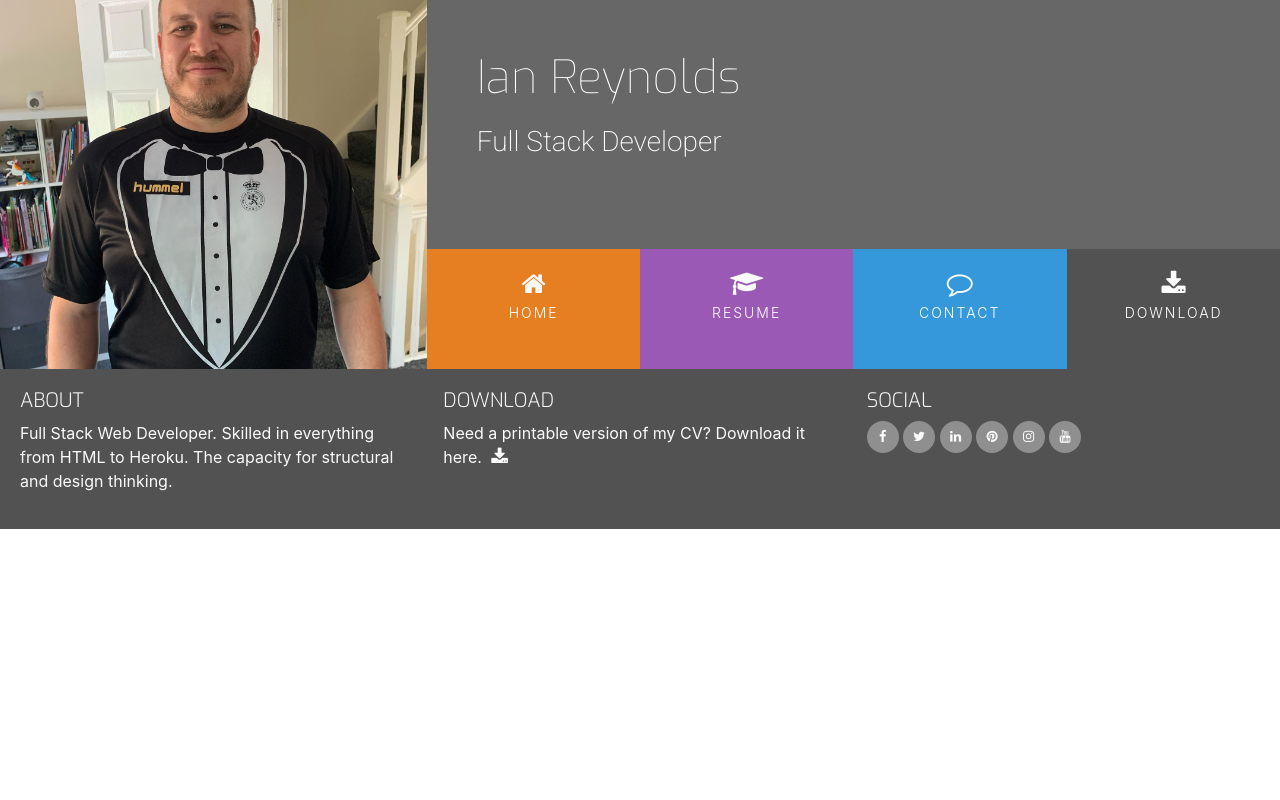
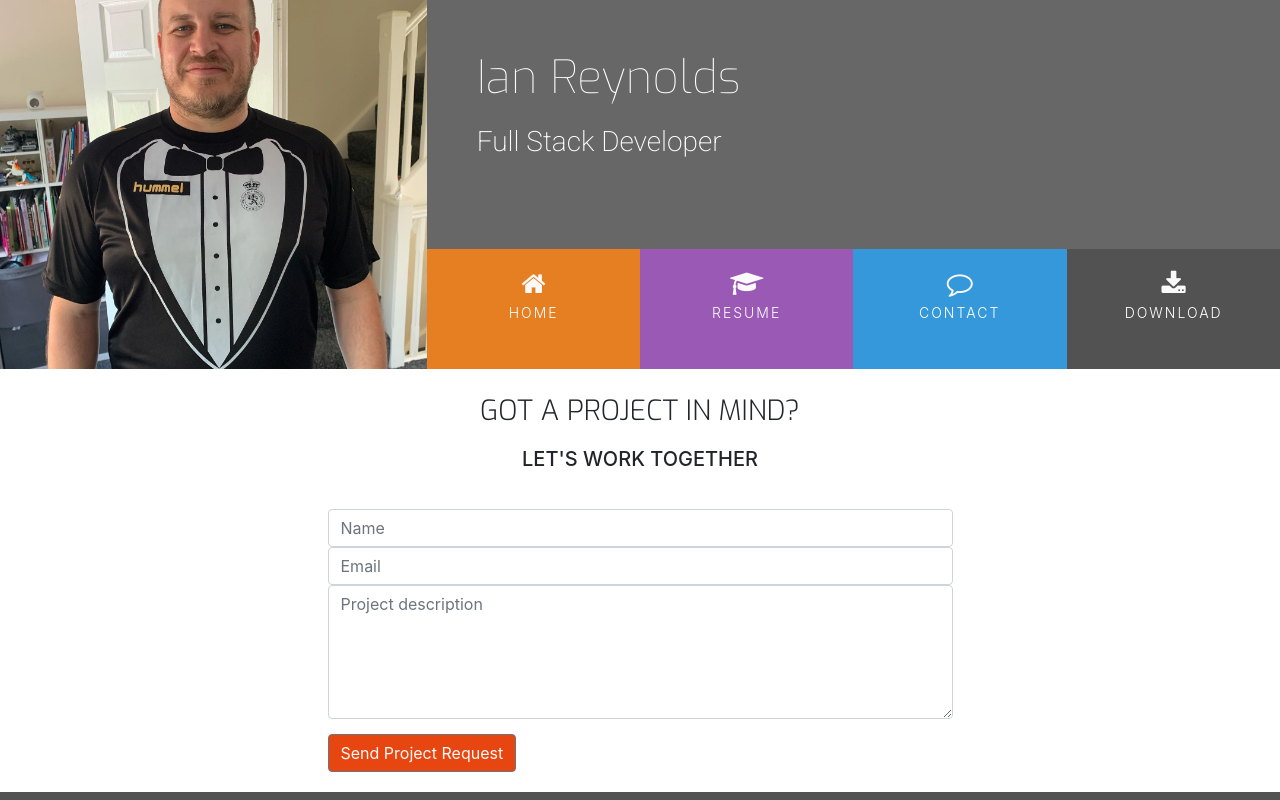
Before and after one commit to teamian27/usdresume, a plain HTML site: page contact.html in a window 1280 px wide. Shown: the top 800 px of the page. Drawn offline with nearby package versions, Linux system fonts and the light colour scheme.

Commit message:
finish resume project

```diff
--- a/assets/ccs/style.css
+++ b/assets/ccs/style.css
@@ -15,6 +15,10 @@
 
 .bg-color-work-history {
     background-color: #9b59b6;
+}
+
+.bg-color-content {
+    background-color: #fff;
 }
 
 .ui-menu-color-home {
@@ -332,3 +336,32 @@ header {
  .history-items {
     margin-bottom: 30px;
  }
+/* --------------------------Contact Form */
+.contact-heading{
+    font-family: "Exo", sans-serif;
+    font-weight: 300;
+    margin-top: 25px;
+    margin-bottom: 20px;
+}
+
+.center-form {
+    padding-top: 10px;
+    margin: 0 auto;
+    max-width: 70%;
+}
+
+button[type=submit] {
+    margin-top: 15px;
+    margin-bottom: 20px;
+    color: #fafafa;
+    background-color: #e84610;
+}
+
+/* --------------------------Media Queries */
+@media(min-width: 992px) {
+    .center-form {
+            padding-top: 30px;
+            min-height: 240px;
+            margin: 0 auto;
+            max-width: 50%;
+}
--- a/contact.html
+++ b/contact.html
@@ -31,16 +31,16 @@
                     <div class="col">
                         <ul id="nav" class="list-inline menucontainer">
                             <li class="col-6 col-sm-3 ui-menu-color-home list-inline-item menuitem" >
-                                <a href="#" class="hvr-sweep-to-bottom"><i class="fa fa-home" aria-hidden="true"></i><span>Home</span></a>
+                                <a href="index.html" class="hvr-sweep-to-bottom"><i class="fa fa-home" aria-hidden="true"></i><span>Home</span></a>
                             </li>
                             <li class="col-6 col-sm-3 ui-menu-color-resume list-inline-item menuitem">
-                                <a href="#" class="hvr-sweep-to-bottom"><i class="fa fa-graduation-cap" aria-hidden="true"></i><span>Resume</span></a>
+                                <a href="resume.html" class="hvr-sweep-to-bottom"><i class="fa fa-graduation-cap" aria-hidden="true"></i><span>Resume</span></a>
                             </li>
                             <li class="col-6 col-sm-3 ui-menu-color-contact list-inline-item menuitem" >
-                                <a href="#" class="hvr-sweep-to-bottom"><i class="fa fa-comment-o" aria-hidden="true"></i><span>Contact</span></a>
+                                <a href="contact.html" class="hvr-sweep-to-bottom"><i class="fa fa-comment-o" aria-hidden="true"></i><span>Contact</span></a>
                              </li>
                             <li class="col-6 col-sm-3 ui-menu-color-download list-inline-item menuitem">
-                                <a href="#" class="hvr-sweep-to-bottom"><i class="fa fa-download" aria-hidden="true"></i><span>Download</span></a>
+                                <a href="assets/CV/Ian Reynolds cv 2023.pdf" target="_blank" class="hvr-sweep-to-bottom"><i class="fa fa-download" aria-hidden="true"></i><span>Download</span></a>
                             </li>
                         </ul>
                     </div>
@@ -50,7 +50,26 @@
         </div>
 
     </header>
-    <section></section>
+    <section class="container-fluid">
+        <div class="row bg-color-content">
+            <div class="col">
+               <h3 class="contact-heading uppercase text-center">Got a project in mind?</h3>
+               <h5 class="uppercase text-center">Let's work together</h5>
+               <div class="center-form">
+                <form>
+                    <input type="text" name="name" id="fullname" class="form-control" placeholder="Name" required />
+                    <input type="email" name="email" id="emailaddress" class="form-control" placeholder="Email" required />
+                    <textarea rows="5" name="projectsummary" id="projectsummary" class="form-control" placeholder="Project description" required></textarea>
+                    <div class="form-row text-centre">
+                        <div class="col">
+                            <button type="submit" class="btn btn-secondary">Send Project Request</button>
+                        </div>
+                    </div>
+                </form>
+               </div>
+            </div>
+        </div>
+    </section>
     <footer id="footer-details" class="container-fluid">
         <div class="row">
             <div class="col-sm-4">
@@ -62,7 +81,7 @@
             <div class="col-sm-4">
                 <h5 class="uppercase general-sub">Download</h5>
             <p class="inline-block"> Need a printable version of my CV? Download it here.
-                <a href="#" target="_blank" class="cv-pdf">
+                <a href="assets/CV/Ian Reynolds cv 2023.pdf" target="_blank" class="cv-pdf">
                     <i class="fa fa-download" aria-hidden="true"></i>
                        <span class="sr-only">Download link.</span>
                 </a>
```
Also changed, not shown: index.html (+2 -2 lines), resume.html (+3 -3 lines), 1 other file.
